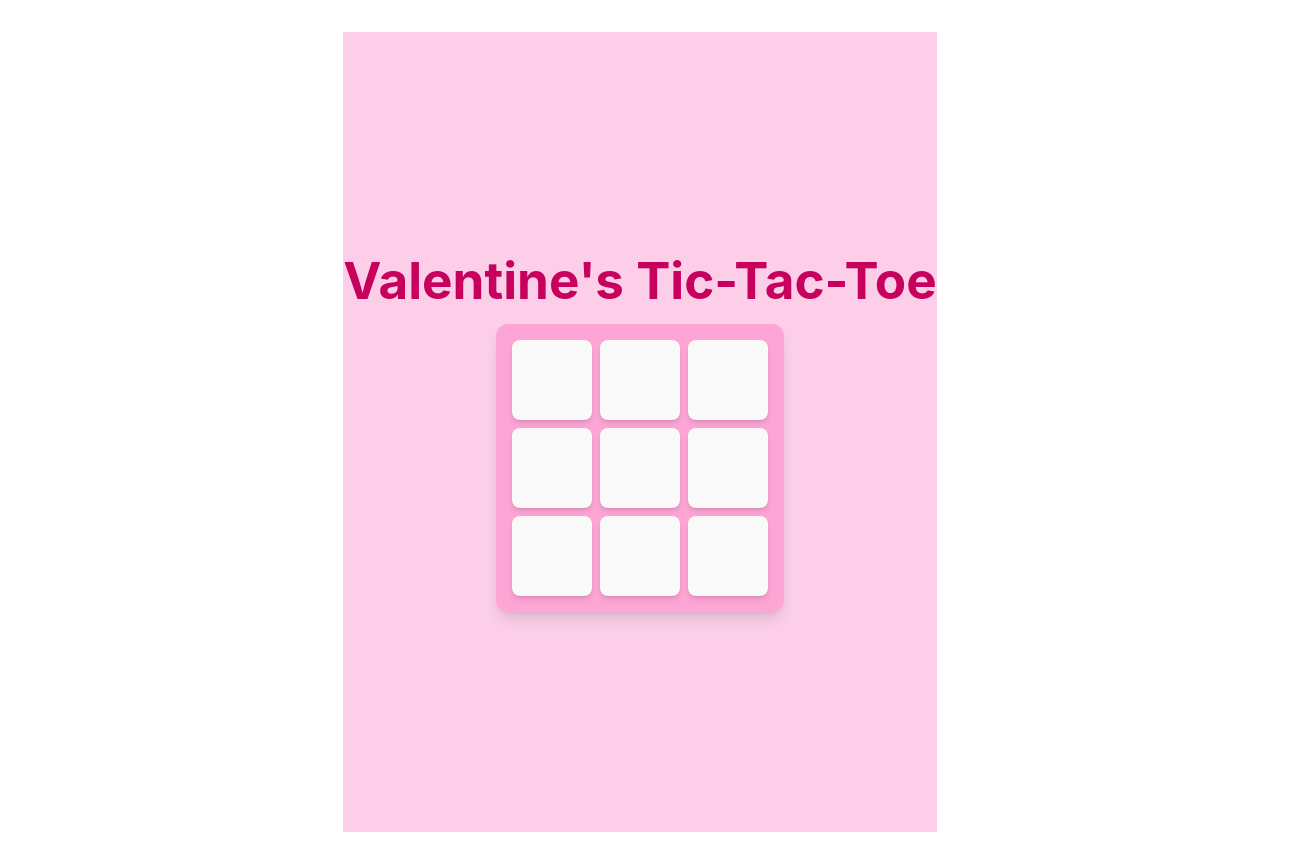
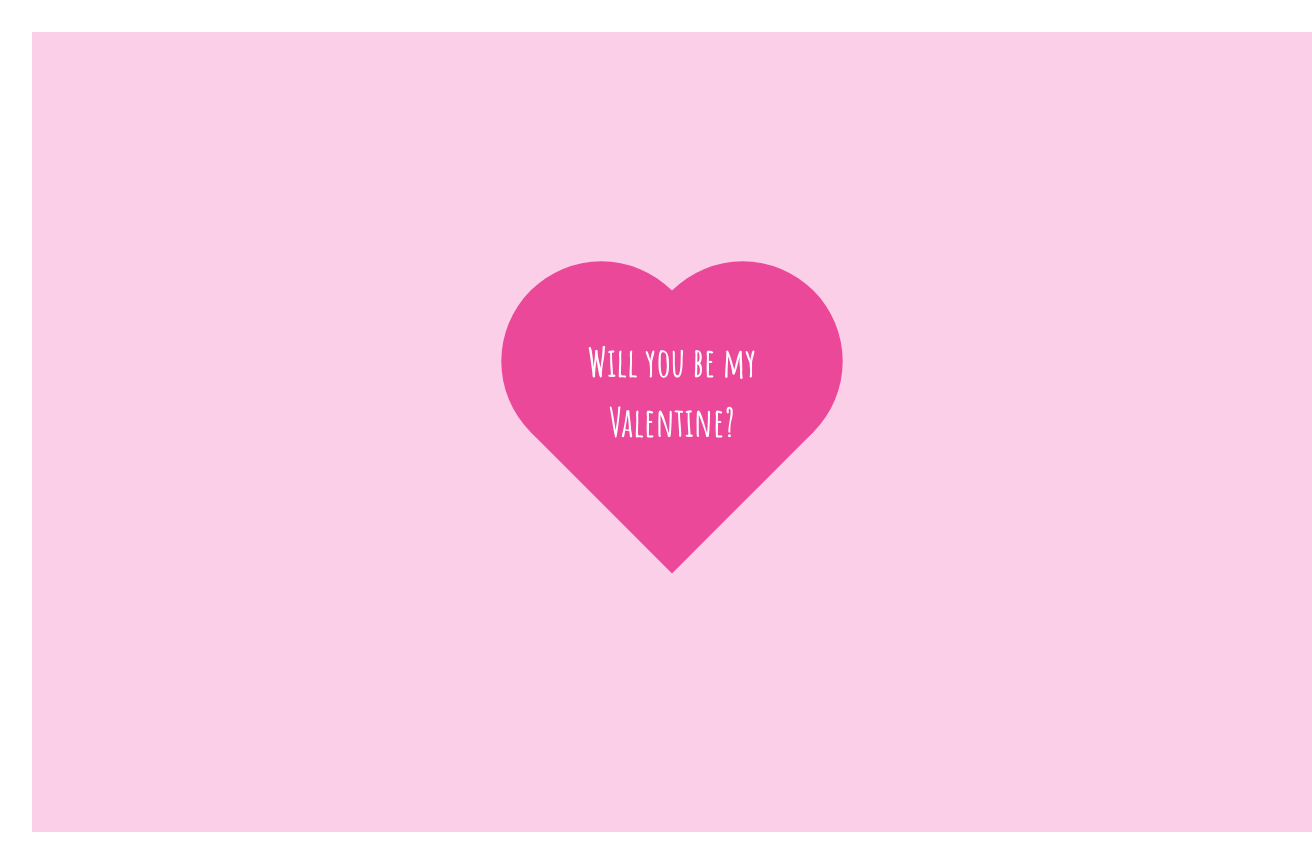
Before and after one commit to JohnP105/Valentines, a React (Vite) app: page / in a window 1280 px wide. Shown: the whole page, 1312 px wide, since content can reach past the window. Built offline with nearby package versions, Linux system fonts and the light colour scheme.

Commit message:
feat: added heart

```diff
--- a/src/App.css
+++ b/src/App.css
@@ -5,27 +5,6 @@
   text-align: center;
 }
 
-.logo {
-  height: 6em;
-  padding: 1.5em;
-  will-change: filter;
-  transition: filter 300ms;
-}
-.logo:hover {
-  filter: drop-shadow(0 0 2em #646cffaa);
-}
-.logo.react:hover {
-  filter: drop-shadow(0 0 2em #61dafbaa);
-}
-
-@keyframes logo-spin {
-  from {
-    transform: rotate(0deg);
-  }
-  to {
-    transform: rotate(360deg);
-  }
-}
 
 @media (prefers-reduced-motion: no-preference) {
   a:nth-of-type(2) .logo {
--- a/src/App.tsx
+++ b/src/App.tsx
@@ -1,72 +1,10 @@
-import { useState } from "react";
 import "./App.css";
+import Valentine from "./drawBox/valentine";
 
 function App() {
-  const [board, setBoard] = useState<(string | null)[]>(Array(9).fill(null));
-  const [isXNext, setIsXNext] = useState<boolean>(true);
-
-  const checkWinner = (board: (string | null)[]): string | null => {
-    const winningCombinations = [
-      [0, 1, 2],
-      [3, 4, 5],
-      [6, 7, 8],
-      [0, 3, 6],
-      [1, 4, 7],
-      [2, 5, 8],
-      [0, 4, 8],
-      [2, 4, 6],
-    ];
-    for (let combo of winningCombinations) {
-      const [a, b, c] = combo;
-      if (board[a] && board[a] === board[b] && board[a] === board[c]) {
-        return board[a];
-      }
-    }
-    return null;
-  };
-
-  const winner: string | null = checkWinner(board);
-
-  const handleClick = (index: number): void => {
-    if (board[index] || winner) return;
-    const newBoard = [...board];
-    newBoard[index] = isXNext ? "X" : "O";
-    setBoard(newBoard);
-    setIsXNext(!isXNext);
-  };
-
-  const resetGame = (): void => {
-    setBoard(Array(9).fill(null));
-    setIsXNext(true);
-  };
-
   return (
-    <div className="flex flex-col items-center justify-center h-screen bg-pink-200">
-      <h1 className="text-3xl font-bold text-pink-700 mb-4">
-        Valentine's Tic-Tac-Toe
-      </h1>
-      <div className="grid grid-cols-3 gap-2 bg-pink-300 p-4 rounded-xl shadow-lg">
-        {board.map((cell, index) => (
-          <button
-            key={index}
-            className="w-20 h-20 text-3xl font-bold text-pink-800 bg-pink-100 rounded-xl flex items-center justify-center shadow-md"
-            onClick={() => handleClick(index)}
-          >
-            {cell}
-          </button>
-        ))}
-      </div>
-      {winner && (
-        <p className="mt-4 text-xl font-bold text-pink-900">
-          Winner: {winner}!
-        </p>
-      )}
-      {/* <Button
-        className="mt-4 bg-pink-500 hover:bg-pink-600 text-white"
-        onClick={resetGame}
-      >
-        Reset Game
-      </Button> */}
+    <div className="w-max">
+      <Valentine />
     </div>
   );
 }
--- /dev/null
+++ b/src/drawBox/heart/heart.css
@@ -0,0 +1,48 @@
+.heart-container {
+    position: relative;
+    width: 400px;
+    height: 400px;
+    display: flex;
+    align-items: center;
+    justify-content: center;
+
+  }
+
+  /* Heart shape */
+  .heart {
+    position: relative;
+    width: 200px;
+    height: 200px;
+    background-color: #ec4899;
+    transform: rotate(-45deg); /* Create the heart shape */
+  }
+
+  .heart::before,
+  .heart::after {
+    content: "";
+    position: absolute;
+    width: 200px;
+    height: 200px;
+    border-radius: 50%;
+    background-color: #ec4899; /* Pink heart color */
+  }
+
+  .heart::before {
+    top: -100px;
+    left: 0;
+  }
+
+  .heart::after {
+    left: 100px;
+    top: 0;
+  }
+
+  /* Centering text inside the heart */
+  .valentine-title {
+    font-weight: bold;
+    color: #fff;
+    font-family: "Amatic SC", cursive;
+    font-size: 2.5rem;
+    position: absolute;
+    top: 25%;
+  }
--- /dev/null
+++ b/src/drawBox/heart/heart.tsx
@@ -0,0 +1,17 @@
+import "./heart.css"; // Make sure to import the CSS file
+
+function Heart() {
+  return (
+    <div className="valentine-container">
+      <div className="heart-container">
+        <div className="heart"></div>
+        <div className="valentine-title">
+          <h1>Will you be my</h1>
+          <h1>Valentine?</h1>
+        </div>
+      </div>
+    </div>
+  );
+}
+
+export default Heart;
--- /dev/null
+++ b/src/drawBox/valentine.css
@@ -0,0 +1,13 @@
+@import url('https://fonts.googleapis.com/css2?family=Amatic+SC:wght@400;700&display=swap');
+
+.valentine-container {
+  background-color: #fbcfe8; /* bg-pink-200 */
+  display: flex;
+  flex-direction: column;
+  align-items: center;
+  justify-content: center;
+  height: 100vh;
+  width: 100vw;
+  padding: 2.5rem;
+  gap: 1rem;
+}
--- /dev/null
+++ b/src/drawBox/valentine.tsx
@@ -0,0 +1,13 @@
+import Heart from "./heart/heart";
+import "./Valentine.css";
+
+function Valentine() {
+  return (
+    <div className="valentine-container">
+      <Heart />
+    </div>
+  );
+}
+
+export default Valentine;
+``;
--- a/src/index.css
+++ b/src/index.css
@@ -32,29 +32,6 @@ body {
   min-height: 100vh;
 }
 
-h1 {
-  font-size: 3.2em;
-  line-height: 1.1;
-}
-
-button {
-  border-radius: 8px;
-  border: 1px solid transparent;
-  padding: 0.6em 1.2em;
-  font-size: 1em;
-  font-weight: 500;
-  font-family: inherit;
-  background-color: #1a1a1a;
-  cursor: pointer;
-  transition: border-color 0.25s;
-}
-button:hover {
-  border-color: #646cff;
-}
-button:focus,
-button:focus-visible {
-  outline: 4px auto -webkit-focus-ring-color;
-}
 
 @media (prefers-color-scheme: light) {
   :root {
```
